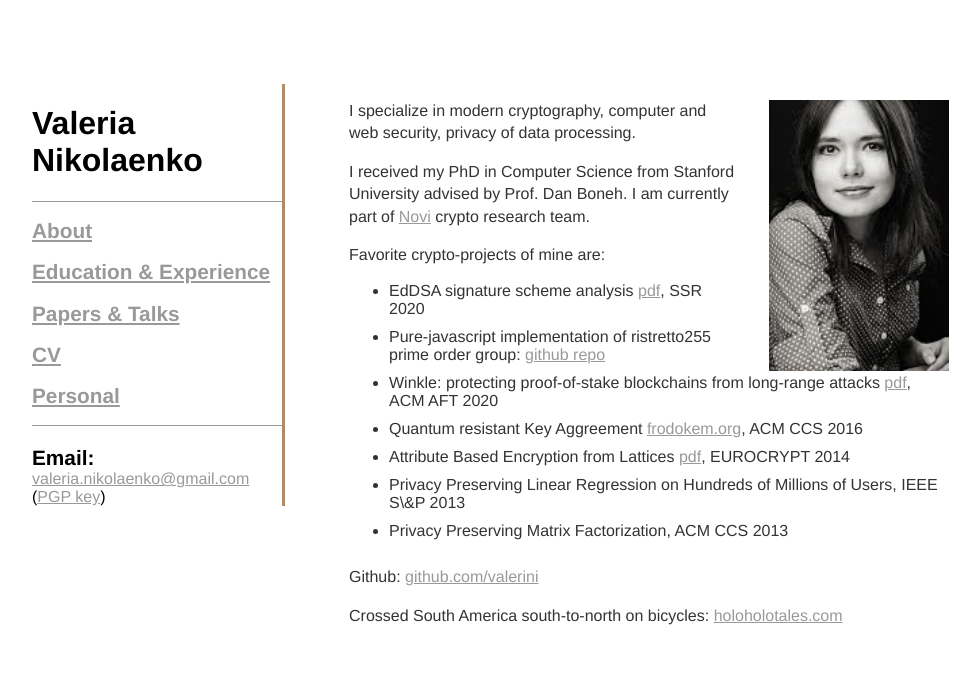
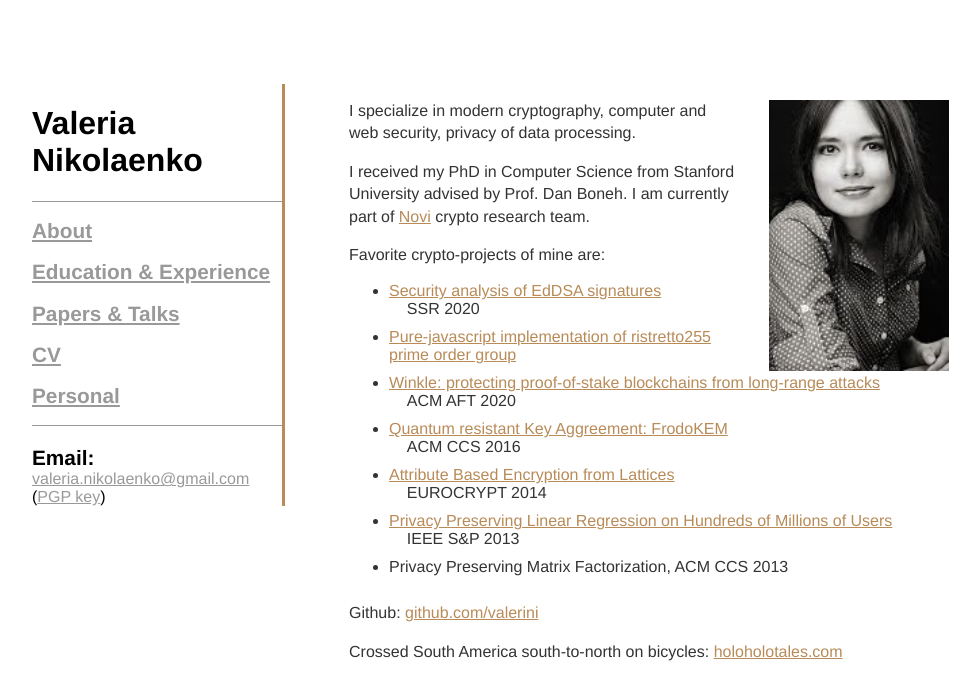
Before and after one commit to valerini/valerini.github.io, a Jekyll site: the page built from index.html, in a window 1280 px wide. Shown: the top 700 px of the page, without its empty margins (57-1037 px from the left). Built offline with Jekyll 4.4.1, drawn with Linux system fonts in a browser that asks for light colours.

Commit message:
Prettify

```diff
--- a/css/main.css
+++ b/css/main.css
@@ -137,6 +137,14 @@ a:hover {
     text-decoration: underline;
     color:#b88b58;
 }
+a.paper {
+    text-decoration: underline;
+    color: #b88b58;
+}
+a.paper:hover {
+    text-decoration: underline;
+    color: #555;
+}
 body {
     font-family:'Helvetica', 'Arial', 'Sans-Serif';
 }
--- a/index.html
+++ b/index.html
@@ -8,22 +8,22 @@ title: Valeria Nikolaenko
     <img id="ava" src="images/AVA.jpg"/>
   </div>
   <p>I specialize in modern cryptography, computer and web security, privacy of data processing.<!---do research spanning cryptography, post-quantum and lattice-based security, multi-party protocols, privacy preserving data mining.---></p>
-  <p>I received my PhD in Computer Science from Stanford University advised by Prof. Dan Boneh. I am currently part of <a href="https://www.novi.com/">Novi</a> crypto research team.</p>
+  <p>I received my PhD in Computer Science from Stanford University advised by Prof. Dan Boneh. I am currently part of <a class="paper" href="https://www.novi.com/">Novi</a> crypto research team.</p>
   <p>Favorite crypto-projects of mine are:
     <ul class="mylist">
-      <li>EdDSA signature scheme analysis <a href="https://eprint.iacr.org/2020/1244.pdf">pdf</a>, SSR 2020</li>
-      <li>Pure-javascript implementation of ristretto255 prime order group: <a href="https://github.com/novifinancial/ristretto255-js">github repo</a></li>
-      <li>Winkle: protecting proof-of-stake blockchains from long-range attacks <a href="https://eprint.iacr.org/2019/1440.pdf">pdf</a>, ACM AFT 2020</li>
-      <li>Quantum resistant Key Aggreement <a href="https://frodokem.org/">frodokem.org</a>, ACM CCS 2016</li>
-      <li>Attribute Based Encryption from Lattices <a href="https://eprint.iacr.org/2014/356.pdf">pdf</a>, EUROCRYPT 2014</li>
-      <li>Privacy Preserving Linear Regression on Hundreds of Millions of Users, IEEE S\&P 2013</li>
+      <li><a class="paper" href="https://eprint.iacr.org/2020/1244.pdf">Security analysis of EdDSA signatures</a><br/>&nbsp;&nbsp;&nbsp;&nbsp;SSR 2020</li>
+      <li><a class="paper" href="https://github.com/novifinancial/ristretto255-js">Pure-javascript implementation of ristretto255 prime order group</a></li>
+      <li><a class="paper" href="https://eprint.iacr.org/2019/1440.pdf">Winkle: protecting proof-of-stake blockchains from long-range attacks</a><br/>&nbsp;&nbsp;&nbsp;&nbsp;ACM AFT 2020</li>
+      <li><a class="paper" href="https://frodokem.org/">Quantum resistant Key Aggreement: FrodoKEM</a><br/>&nbsp;&nbsp;&nbsp;&nbsp;ACM CCS 2016</li>
+      <li><a class="paper" href="https://eprint.iacr.org/2014/356.pdf">Attribute Based Encryption from Lattices</a><br/>&nbsp;&nbsp;&nbsp;&nbsp;EUROCRYPT 2014</li>
+      <li><a class="paper" href="https://ieeexplore.ieee.org/document/6547119">Privacy Preserving Linear Regression on Hundreds of Millions of Users</a><br/>&nbsp;&nbsp;&nbsp;&nbsp;IEEE S&amp;P 2013</li>
       <li>Privacy Preserving Matrix Factorization, ACM CCS 2013</li>
     </ul>
   </p>
 
-  <p>Github: <a href="http://github.com/valerini">github.com/valerini</a></p>
+  <p>Github: <a class="paper" href="http://github.com/valerini">github.com/valerini</a></p>
   <!--	<p>Before that I received my MSc from the University of the Russian Academy of Sciences focusing on Computational Complexity and BSc from the Polytechnical University in St. Petersburg, focusing on Computer Algebra.</p>
 	<p>I did 2 research internships doing projects in cryptography: Google, Technicolor, a software engineering inernships in JetBrains working on smart development environments and a research internship in Transas designing Computer Graphics algorithms for marine and aviation training systems.</p> -->
-  <p>Crossed South America south-to-north on bicycles: <a href="https://holoholotales.com">holoholotales.com</a></p>
+  <p>Crossed South America south-to-north on bicycles: <a class="paper" href="https://holoholotales.com">holoholotales.com</a></p>
 <!--  <h2>Education</h2>-->
 </div><!-- /.blurb -->
```
